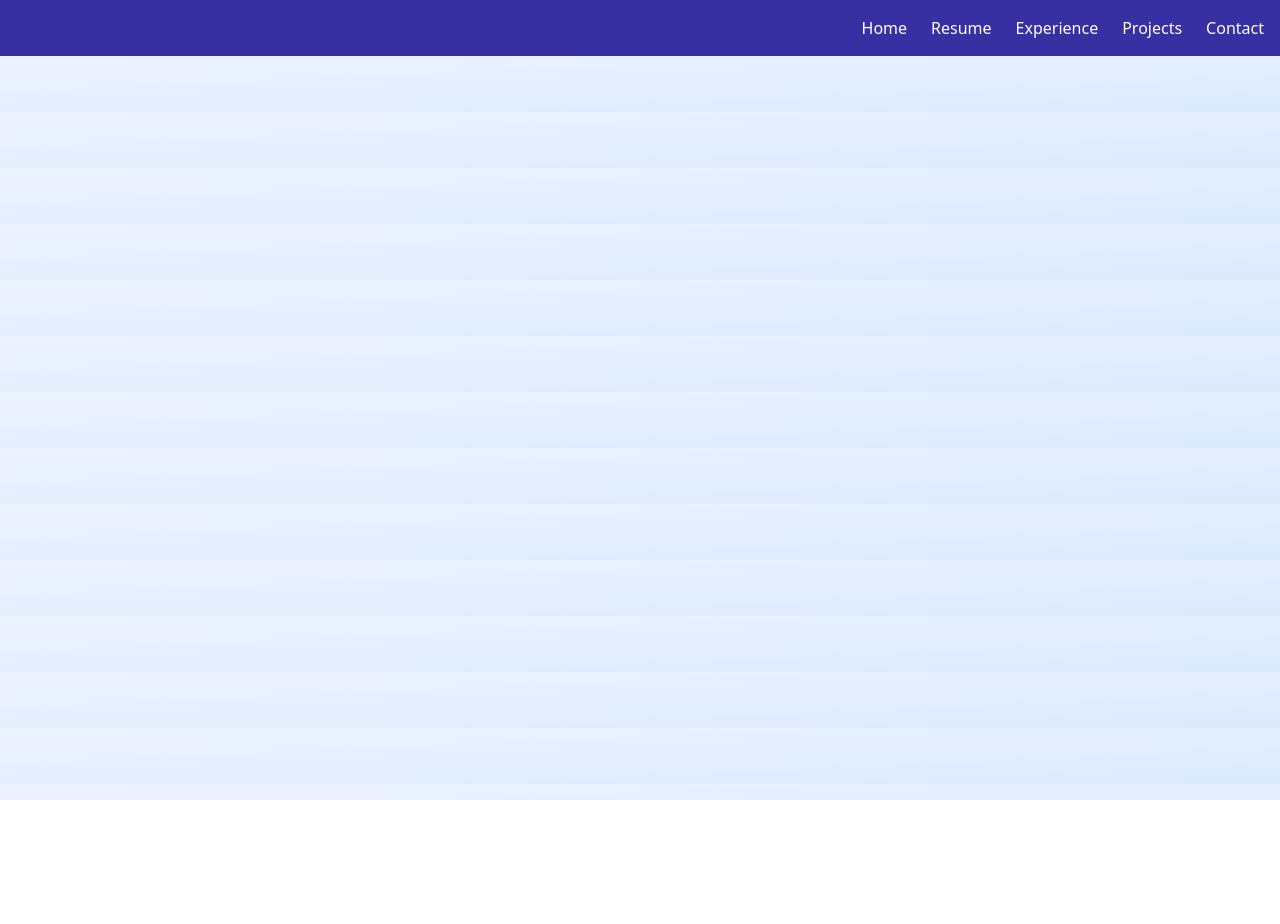
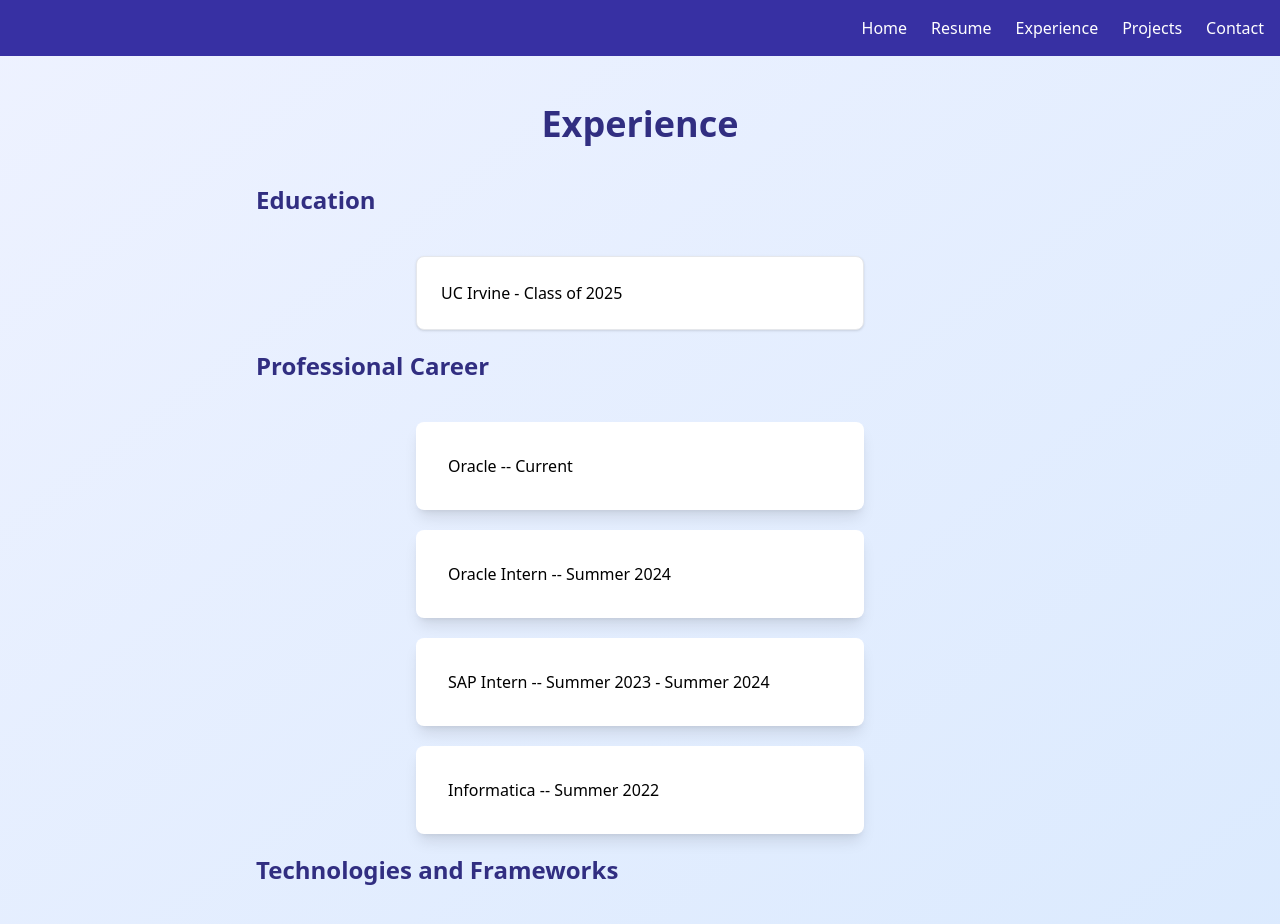
Before and after one commit to aarontsang/aarontsang.github.io, a website: page experience.html in a window 1280 px wide. Before the commit the page ends 800 px from the top, so only its background shows below. Drawn offline with nearby package versions, Linux system fonts and the light colour scheme.

Commit message:
Enhance experience.html with new content sections
Added sections for Education, Professional Career, and Technologies in the Experience page.

```diff
--- a/experience.html
+++ b/experience.html
@@ -19,4 +19,63 @@
             <a href="contact.html" class="hover:text-indigo-200 transition duration-300">Contact</a>
         </div>
     </nav>
+
+    <main class="py-12 px-6">
+        <div class="max-w-5xl mx-auto">
+            <header class="text-center mb-10">
+                <h1 class="text-3xl md:text-4xl font-bold text-indigo-900">Experience</h1>
+            </header>
+        </div>
+
+        <div class="max-w-3xl mx-auto">
+            <header class="text-align: left mb-10">
+                <h1 class="text-lg md:text-2xl font-bold text-indigo-900">Education</h1>
+            </header>
+
+            <div class="max-w-md mx-auto" style="margin-bottom: 20px">
+                <div class="bg-white p-6 rounded-lg shadow border border-gray-200">
+                    <div class="flex items-start justify-between">
+                        <div class="space-y-6">
+                            <p>UC Irvine - Class of 2025</p>
+                        </div>
+                    </div>
+                </div>
+            </div>
+
+            <header class="text-align: left mb-10">
+                <h1 class="text-lg md:text-2xl font-bold text-indigo-900">Professional Career</h1>
+            </header>
+
+            <div class="max-w-md mx-auto">
+                <div class="bg-white p-8 rounded-lg shadow-lg" style="margin-bottom: 20px">
+                    <div class="space-y-6">
+                        <p>Oracle -- Current</p>
+                    </div>
+                </div>
+
+                <div class="bg-white p-8 rounded-lg shadow-lg" style="margin-bottom: 20px">
+                    <div class="space-y-6">
+                        <p>Oracle Intern -- Summer 2024</p>
+                    </div>
+                </div>
+
+                <div class="bg-white p-8 rounded-lg shadow-lg" style="margin-bottom: 20px">
+                    <div class="space-y-6">
+                        <p>SAP Intern -- Summer 2023 - Summer 2024</p>
+                    </div>
+                </div>
+
+                <div class="bg-white p-8 rounded-lg shadow-lg" style="margin-bottom: 20px">
+                    <div class="space-y-6">
+                        <p>Informatica -- Summer 2022</p>
+                    </div>
+                </div>
+            </div>
+
+            <header class="text-align: left mb-10">
+                <h1 class="text-lg md:text-2xl font-bold text-indigo-900">Technologies and Frameworks</h1>
+            </header>
+
+        </div>
+    </main>
 </body>
```
